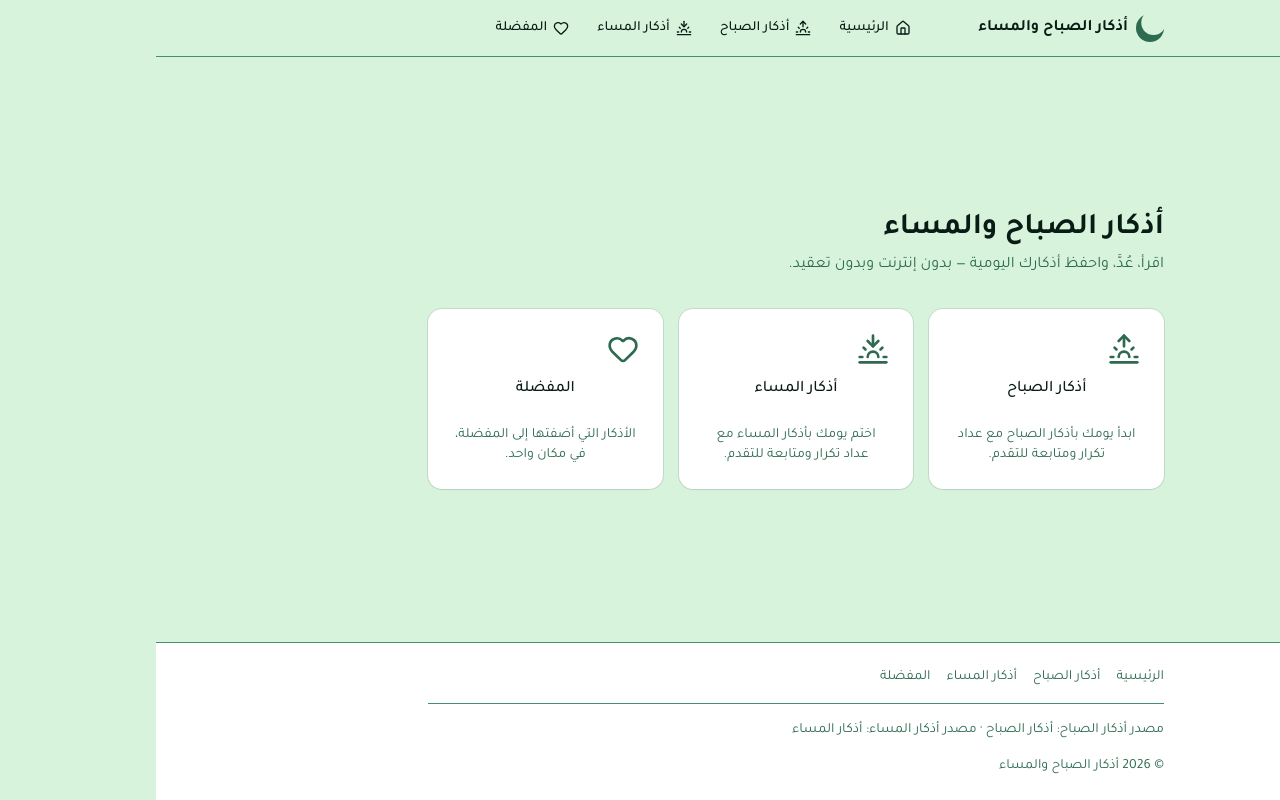
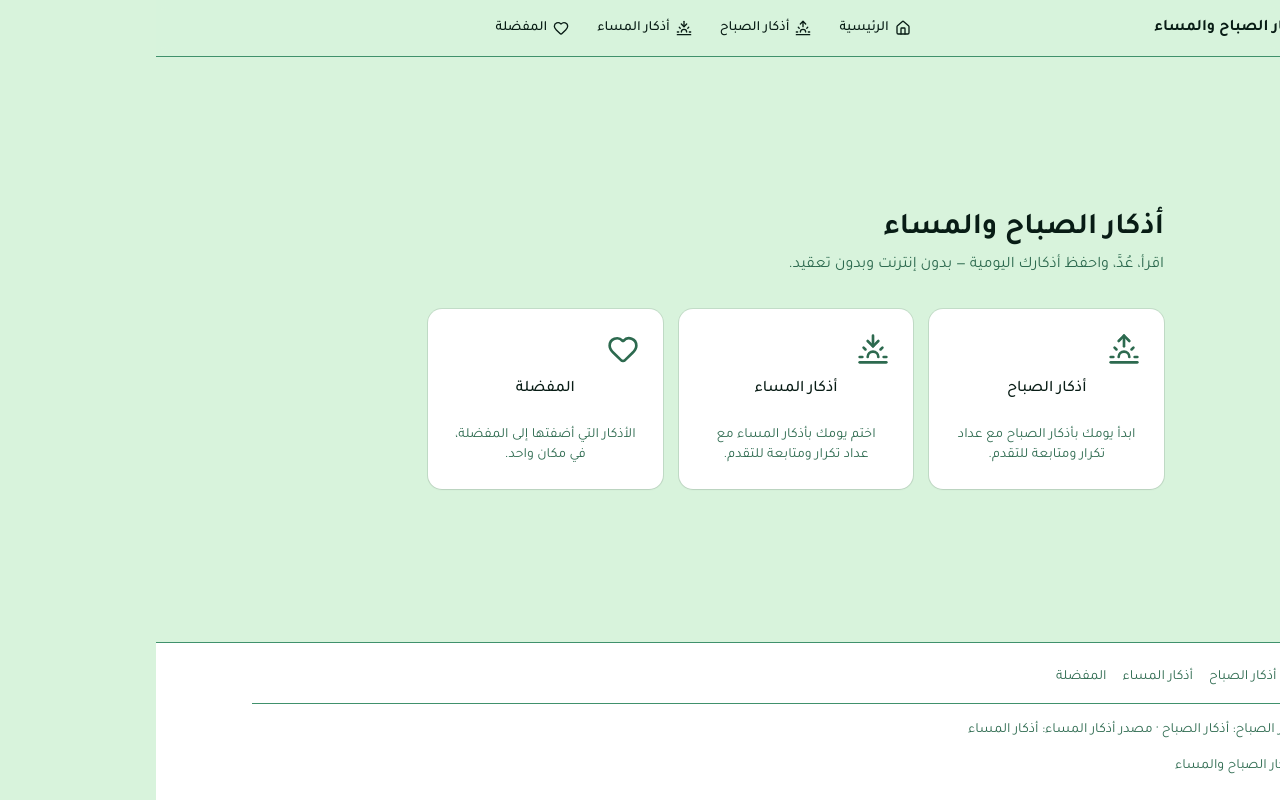
Before and after one commit to A-Amiin/Azkar, a Next.js app: page / in a window 1280 px wide. Built offline with nearby package versions, Linux system fonts and the light colour scheme; no server answers.

Commit message:
feat(layout): update AppHeader and AppFooter to use max-w-6xl for improved layout consistency

```diff
--- a/components/layout/app-footer.tsx
+++ b/components/layout/app-footer.tsx
@@ -10,7 +10,7 @@
 
   return (
     <footer className="border-t border-border bg-card">
-      <div className="mx-auto flex max-w-3xl flex-col gap-4 px-4 py-6 text-sm text-muted-foreground">
+      <div className="mx-auto flex w-full max-w-6xl flex-col gap-4 px-4 py-6 text-sm text-muted-foreground sm:px-6 lg:px-8">
         <nav aria-label="روابط التذييل">
           <ul className="flex flex-wrap gap-x-4 gap-y-2">
             {NAV_ITEMS.map(({ href, label }) => (
--- a/components/layout/app-header.tsx
+++ b/components/layout/app-header.tsx
@@ -8,7 +8,7 @@
 export function AppHeader() {
   return (
     <header className="sticky top-0 z-40 border-b border-border bg-background/95 backdrop-blur-xs supports-backdrop-filter:bg-background/80">
-      <div className="mx-auto flex h-14 max-w-3xl items-center justify-between gap-4 px-4">
+      <div className="mx-auto flex h-14 w-full max-w-6xl items-center justify-between gap-4 px-4 sm:px-6 lg:px-8">
         <Link href="/" className="flex items-center gap-2 font-semibold">
           <BrandMark size={28} />
           <span className="text-sm sm:text-base">{SITE_NAME}</span>
```
